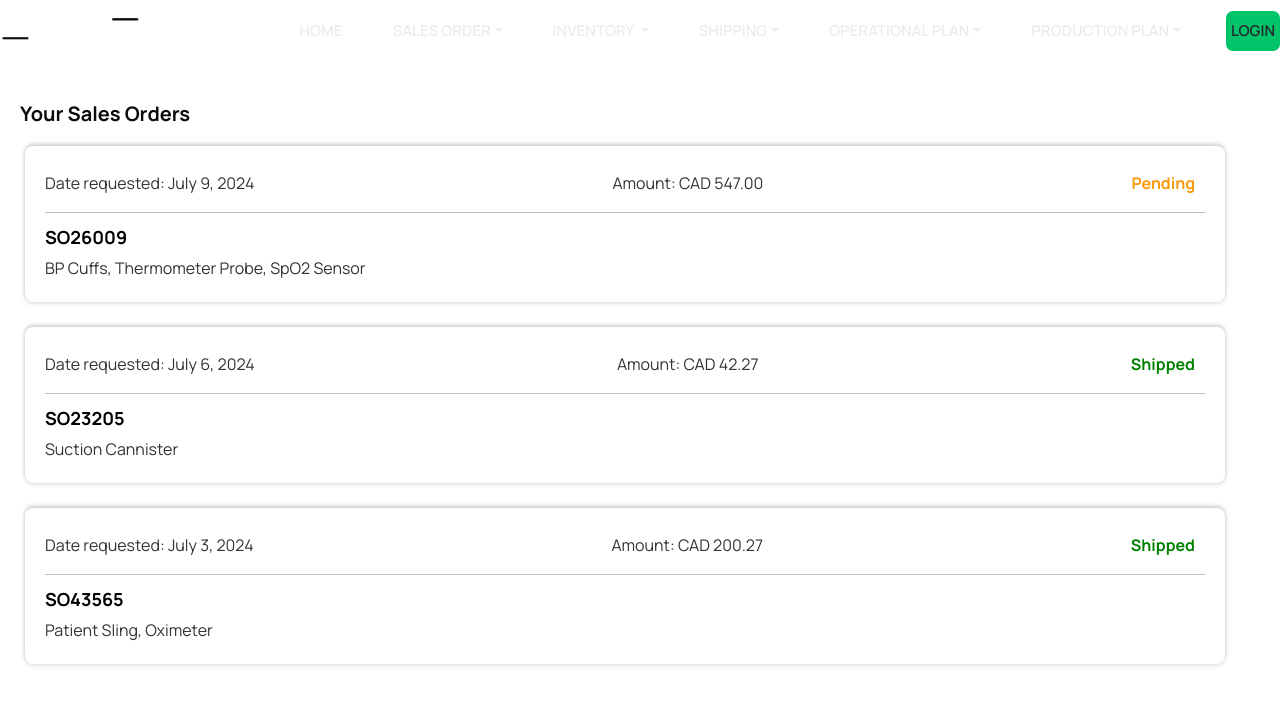
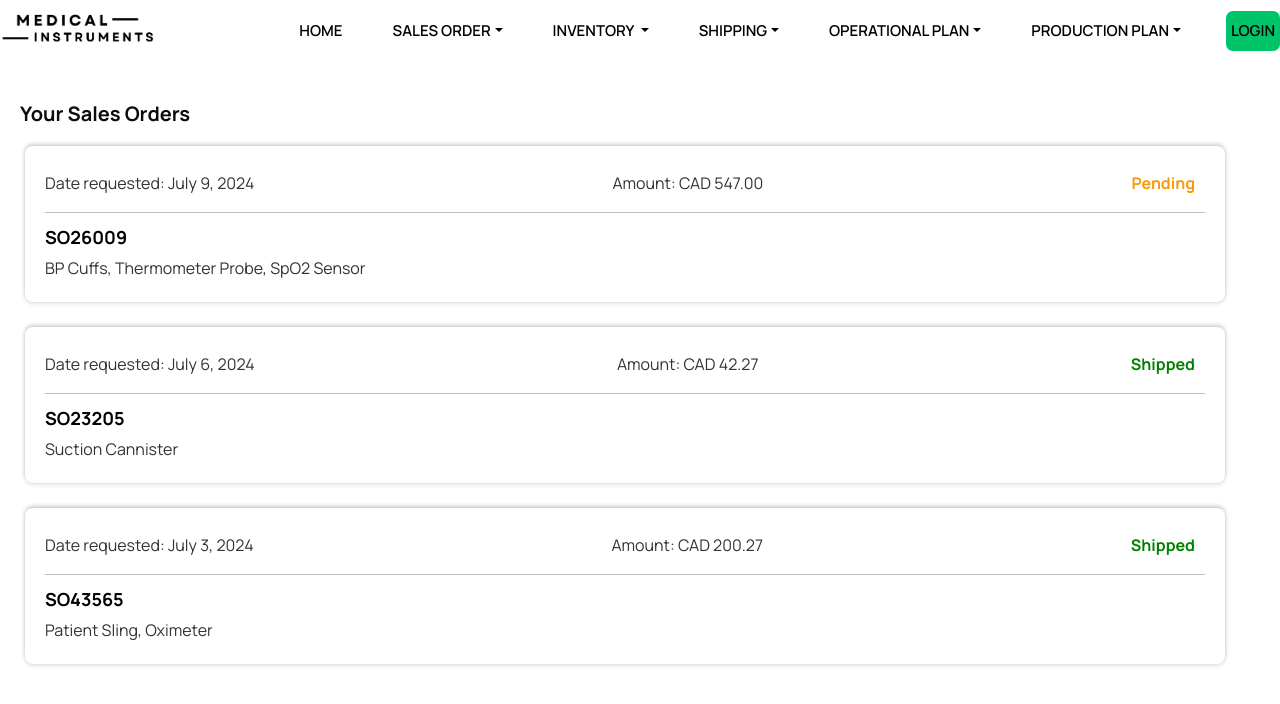
Before and after one commit to marvenilla/medical-instruments, a React (Vite) app: page /sales in a window 1280 px wide. Shown: the top 704 px of the page. Built offline with nearby package versions, Linux system fonts and the light colour scheme.

Commit message:
feat(navbar): change font color to black for all nav items and dropdowns

```diff
--- a/src/components/Logo.jsx
+++ b/src/components/Logo.jsx
@@ -4,7 +4,7 @@ import styles from "./Logo.module.css";
 function Logo() {
   return (
     <Link to="/">
-      <img src="/medical.png" alt="WorldWise logo" className={styles.logo} />
+      <img src="/medicalyey.png" alt="WorldWise logo" className={styles.logo} />
     </Link>
   );
 }
--- a/src/components/PageNav.module.css
+++ b/src/components/PageNav.module.css
@@ -15,7 +15,7 @@
 .nav a:link,
 .nav a:visited {
   text-decoration: none;
-  color: var(--color-light--2);
+  color: black !important; /* Override global CSS and ensure font is black */
   text-transform: uppercase;
   font-size: 1.5rem;
   font-weight: 600;
@@ -23,18 +23,18 @@
 
 .nav a:hover,
 .nav a:focus {
-  color: var(--color-brand--2);
+  color: black !important; /* Ensure font is black on hover and focus */
 }
 
 /* CSS Modules feature */
 .nav a:global(.active) {
-  color: var(--color-brand--2);
+  color: black !important; /* Ensure active link font is black */
 }
 
 a.ctaLink:link,
 a.ctaLink:visited {
   background-color: var(--color-brand--2);
-  color: var(--color-dark--0);
+  color: black !important; /* Ensure CTA link font is black */
   padding: 0.8rem 2rem;
   border-radius: 7px;
 }
@@ -46,7 +46,7 @@ a.ctaLink:visited {
 }
 
 .nav .dropdown-item {
-  color: var(--color-dark--0);
+  color: black !important; /* Ensure dropdown item font is black */
   font-size: 1.5rem;
   font-weight: 600;
   text-transform: uppercase;
@@ -55,7 +55,7 @@ a.ctaLink:visited {
 .nav .dropdown-item:hover,
 .nav .dropdown-item:focus {
   background-color: var(--color-brand--2);
-  color: var(--color-light--1);
+  color: black !important; /* Ensure font is black on hover and focus */
 }
 
 .nav .dropdown-toggle::after {
```
Also changed, not shown: public/medicalyey.png (added).
